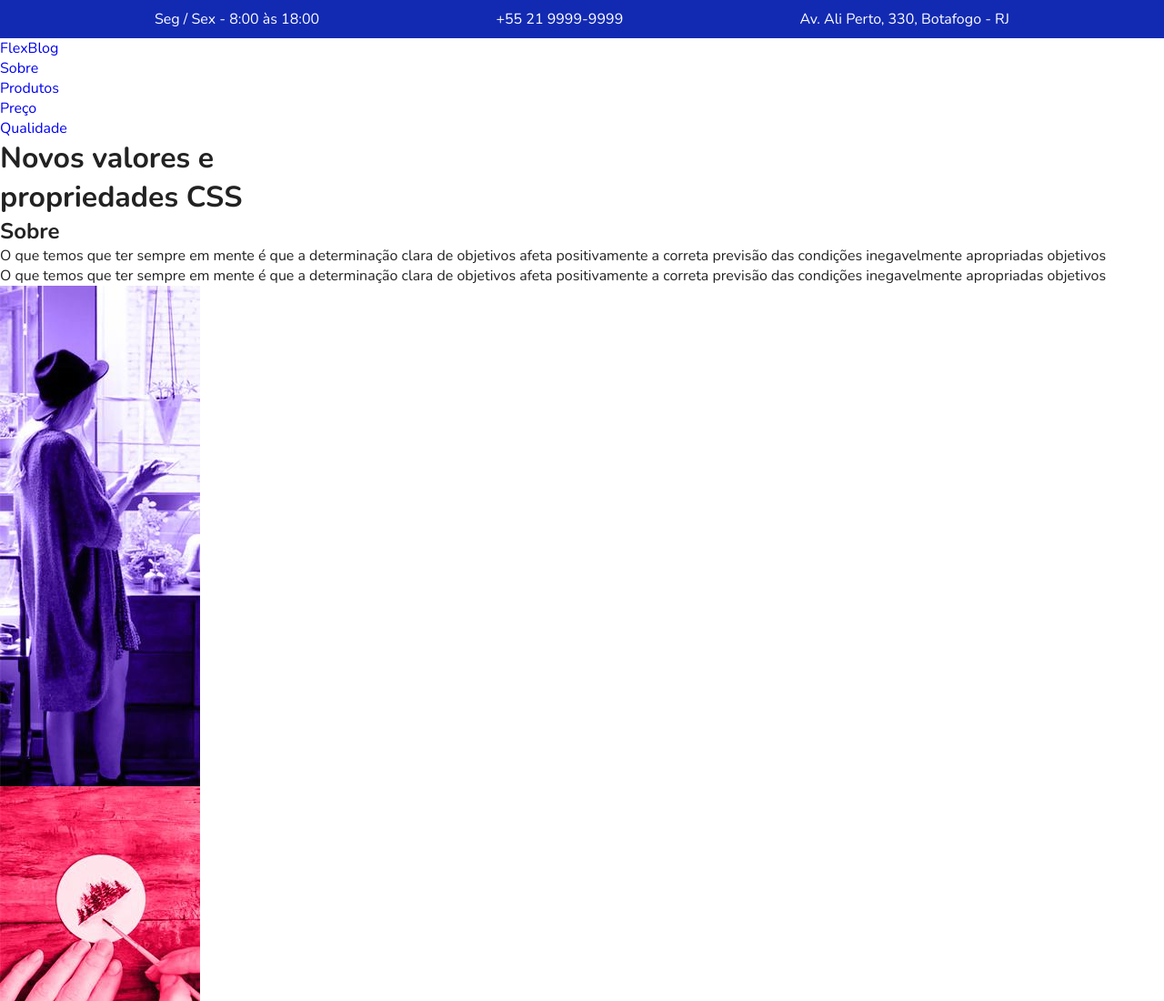
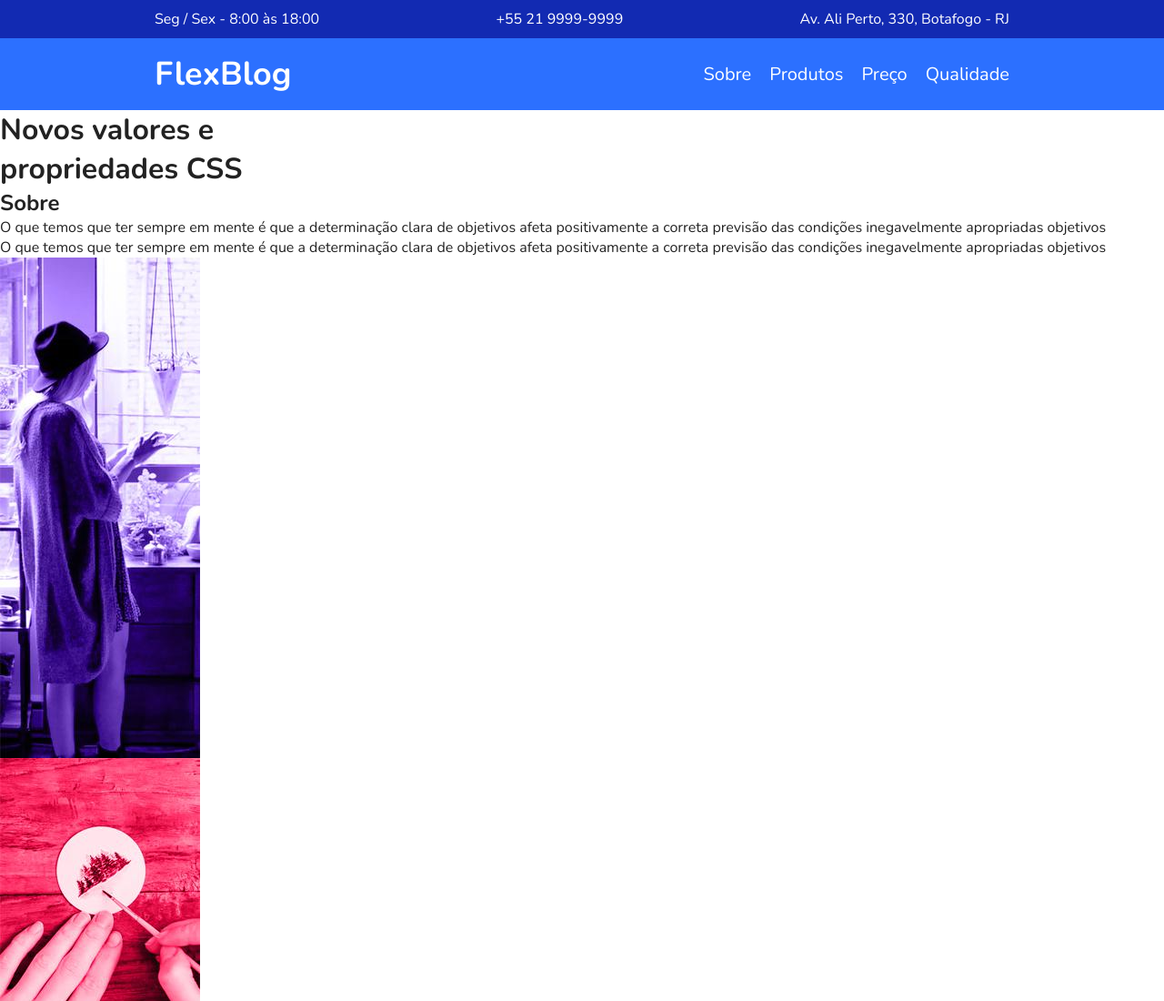
Before and after one commit to Matheus-Almeida21/FlexBlog, a plain HTML site: page index.html in a window 1280 px wide. Shown: the top 1100 px of the page at 91% size. Drawn offline with nearby package versions, Linux system fonts and the light colour scheme.

Commit message:
menu da pagina

```diff
--- a/css/estilo.css
+++ b/css/estilo.css
@@ -39,3 +39,37 @@ img{
 .superinfo p, .superinfo p{
   margin: 0 10px 10px 10px;
 }
+
+/*MENU*/
+.menu-bg{
+  background-color: #2c70ff;
+}
+.menu{
+  display: flex;
+  max-width: 960px;
+  margin: 0 auto;
+  padding: 15px 0;
+  flex-wrap: wrap;
+  justify-content: space-between;
+  align-items: center;
+}
+.menu a{
+  color: #fff;
+}
+.menu-logo a{
+  font-size: 2.25em;
+  font-weight: bold;
+  margin: 0 10px;
+}
+.menu-nav ul{
+  display: flex;
+  flex-wrap: wrap;
+}
+.menu-nav a{
+  font-size: 1.25em;
+  display: block;
+  padding: 10px;
+}
+.menu-nav a:hover{
+  color: #122ab2;
+}
--- a/index.html
+++ b/index.html
@@ -29,7 +29,7 @@
       <div class="menu-logo">
         <a href="#">FlexBlog</a>
       </div>
-      <nav>
+      <nav class="menu-nav">
         <ul>
           <li><a href="#sobre">Sobre</a></li>
           <li><a href="#produtos">Produtos</a></li>
```
